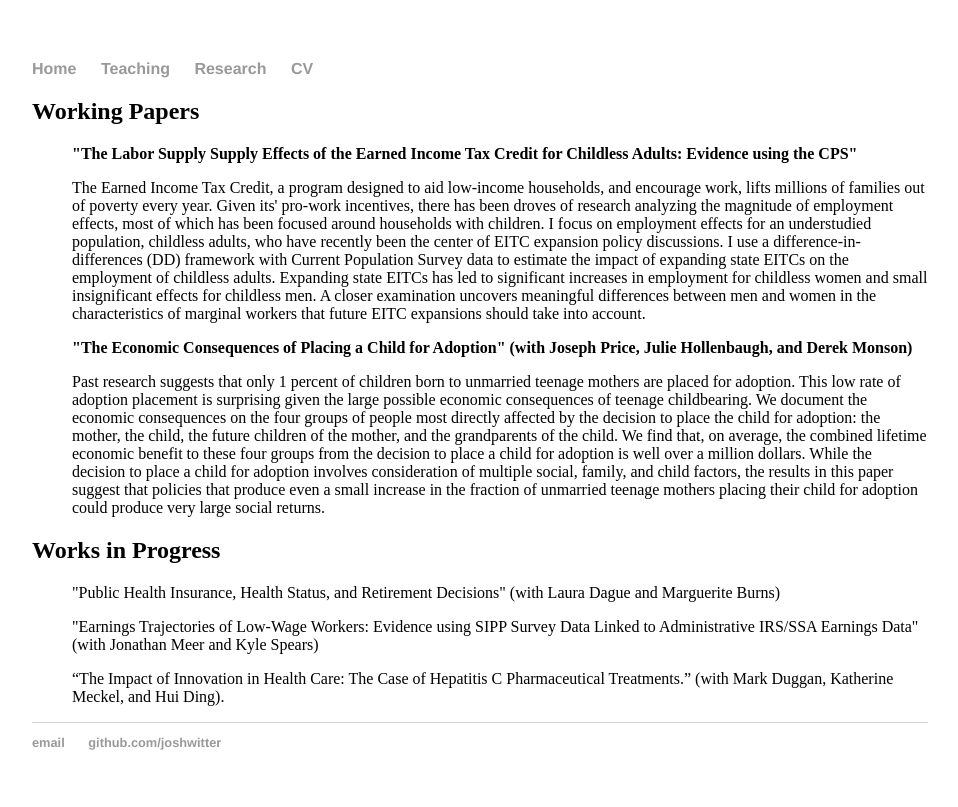
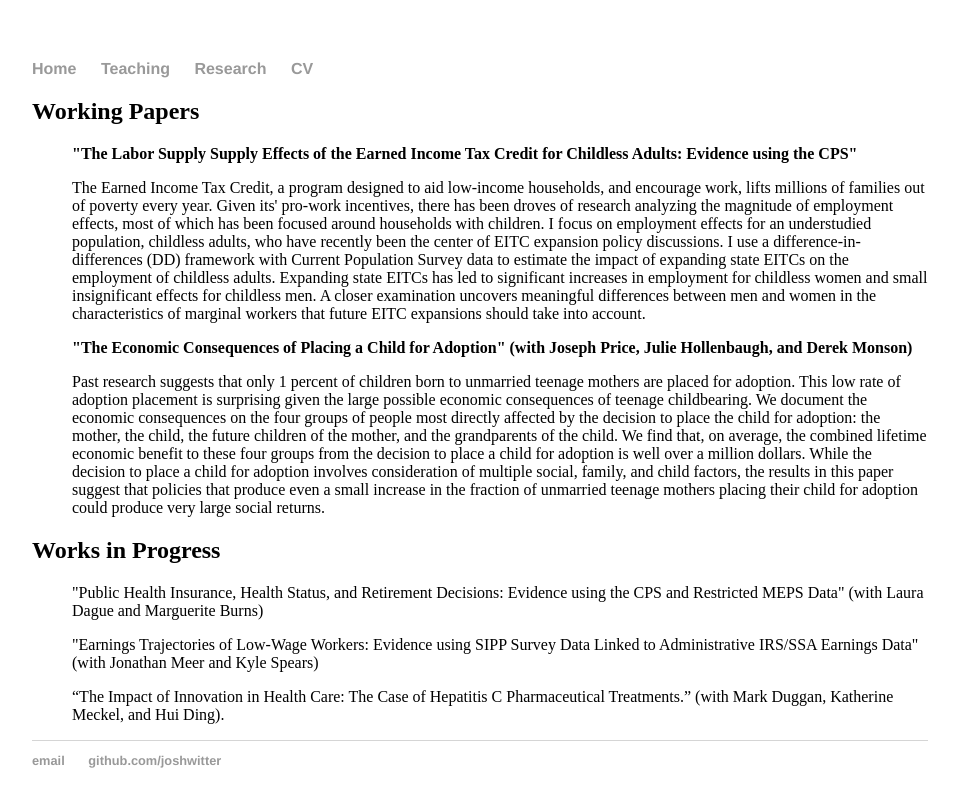
Before and after one commit to joshwitter/joshwitter.github.io, a Jekyll site: the page built from research/index.html, in a window 1280 px wide. Shown: the top 807 px of the page, without its empty margins (160-1118 px from the left). Built offline with Jekyll 4.4.1, drawn with Linux system fonts in a browser that asks for light colours.

Commit message:
Update index.html

```diff
--- a/research/index.html
+++ b/research/index.html
@@ -26,7 +26,7 @@ title: Research
 
 <h2>Works in Progress</h2>
 <ul style="list-style-type:none">
-  <li style=" padding: 0 0 1em 0"> "Public Health Insurance, Health Status, and Retirement Decisions" (with Laura Dague and Marguerite Burns) </li>
+  <li style=" padding: 0 0 1em 0"> "Public Health Insurance, Health Status, and Retirement Decisions: Evidence using the CPS and Restricted MEPS Data" (with Laura Dague and Marguerite Burns) </li>
   <li style=" padding: 0 0 1em 0"> "Earnings Trajectories of Low-Wage Workers: Evidence using SIPP Survey Data Linked to Administrative IRS/SSA Earnings Data" (with Jonathan Meer and Kyle Spears) </li>
   <li> “The Impact of Innovation in Health Care: The Case of Hepatitis C Pharmaceutical Treatments.” (with Mark
    Duggan, Katherine Meckel, and Hui Ding). </li>
```
